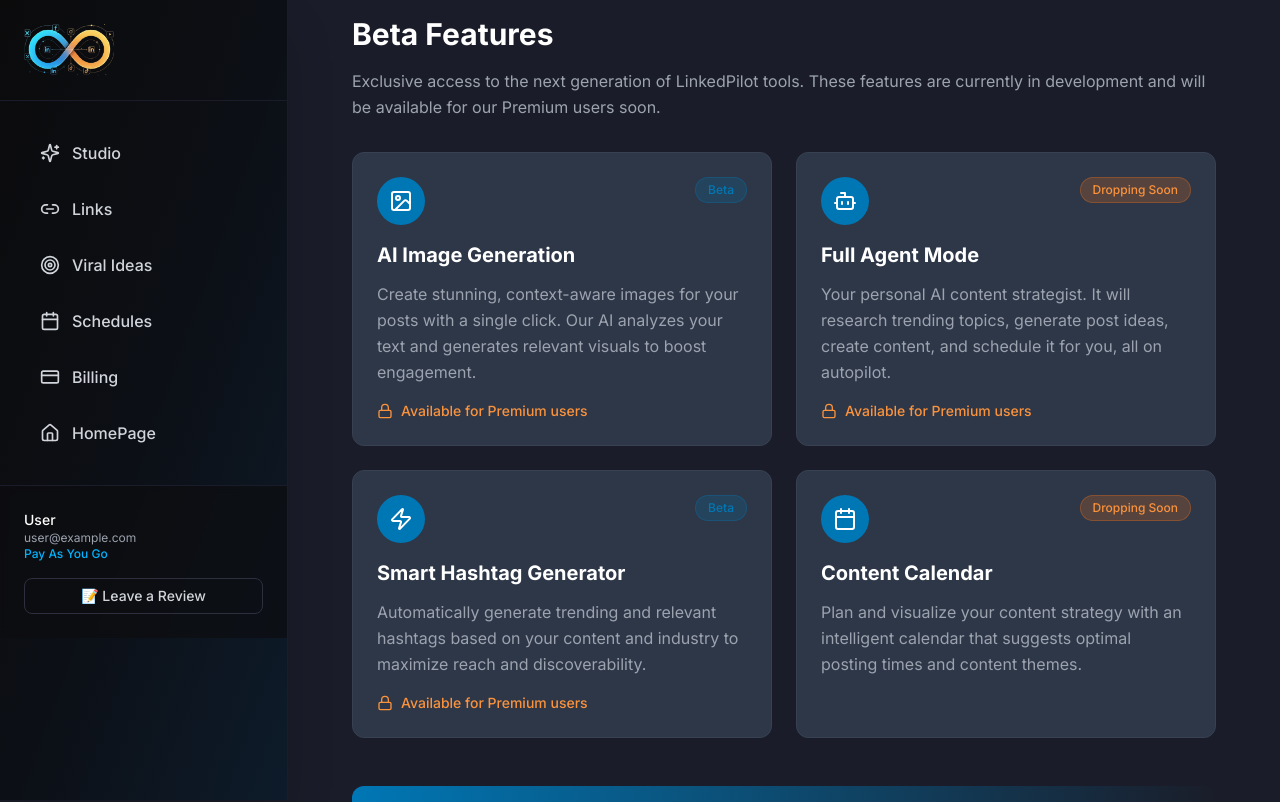
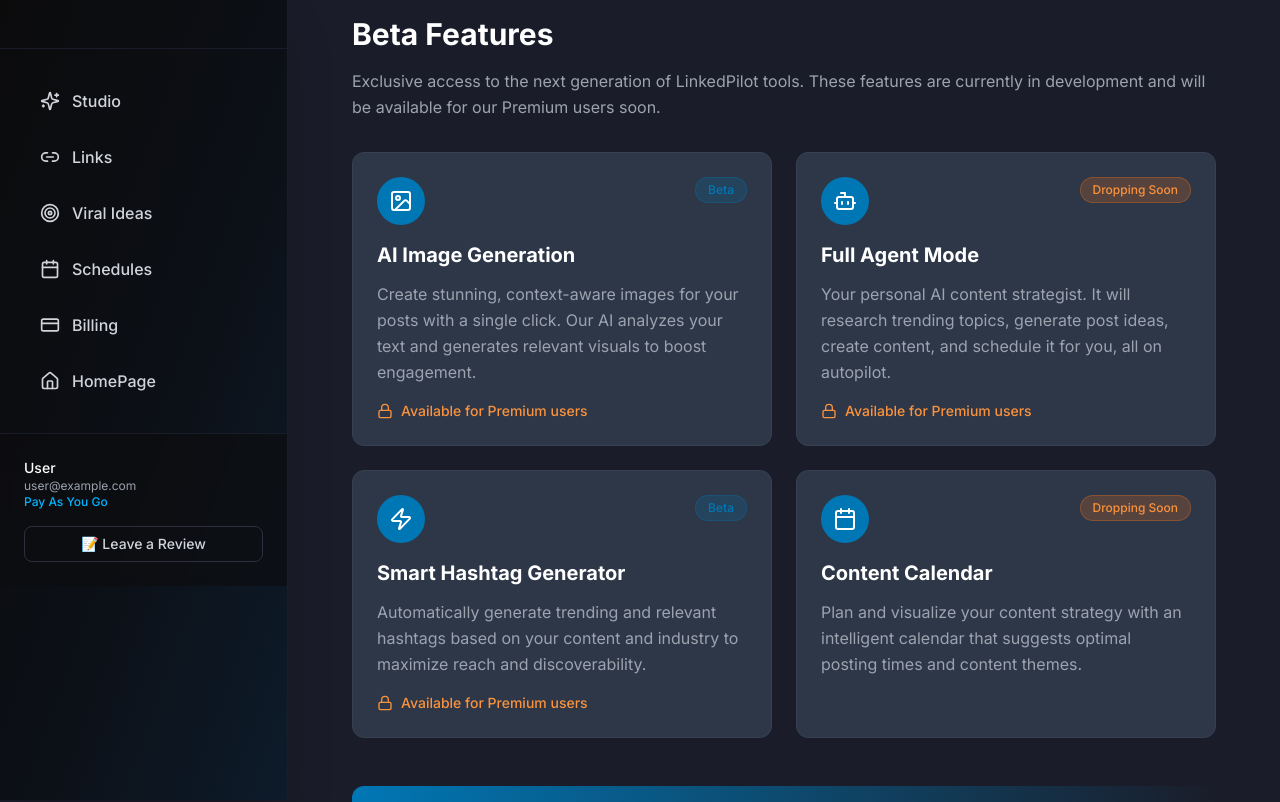
Before and after one commit to Montech-stack/LinkedPilot, a Next.js app: page /beta in a window 1280 px wide. Shown: the top 802 px of the page. Built offline with nearby package versions, Linux system fonts and the light colour scheme; no server answers.

Commit message:
sidebar update

```diff
--- a/components/Sidebar.tsx
+++ b/components/Sidebar.tsx
@@ -60,15 +60,7 @@ export default function Sidebar({ isOpen, onClose }: SidebarProps) {
           >
             {/* Header */}
             <div className="flex items-center justify-between p-4 sm:p-6 border-b border-[#1a1d29]">
-              <Link href="/" className="flex items-center">
-                <Image
-                  src="/Linked Logo.png"
-                  alt="Linked Logo"
-                  width={90}
-                  height={40}
-                  className="object-contain"
-                />
-              </Link>
+
 
               <Button
                 variant="ghost"
```
